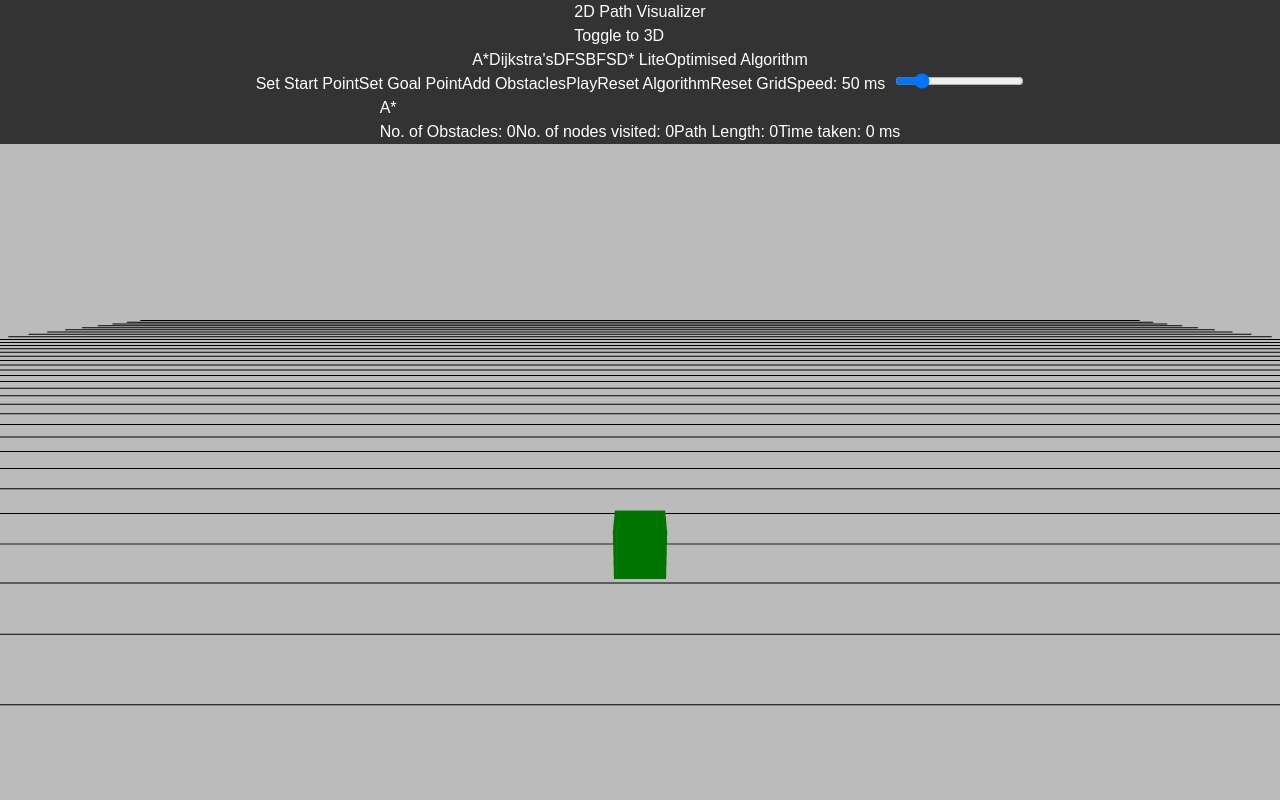
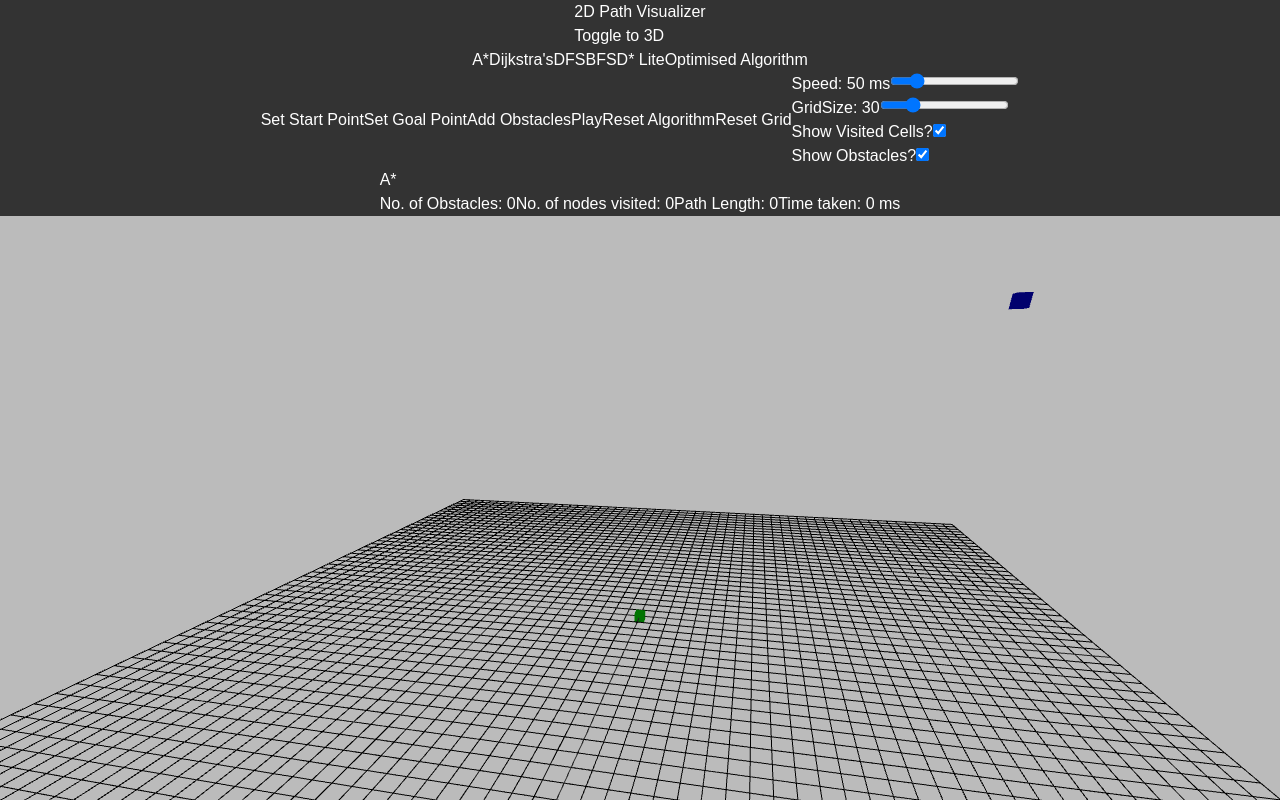
Before and after one commit to sonal-dixit/path_visualiser, a React (Vite) app: page / in a window 1280 px wide. Shown: the top 800 px of the page. Built offline with nearby package versions, Linux system fonts and the light colour scheme; the HTML template or start-up script is replaced by a standard one.

Commit message:
added buttons for chanding grid size and toggles showing of cells and obstacles

```diff
--- a/src/components/PathVisualizer.jsx
+++ b/src/components/PathVisualizer.jsx
@@ -10,7 +10,6 @@ import bellmanFordPathfinding from "./BellmanFord";
 import dStarLitePathfinding from "./DStar";
 import hybridPathfinding from "./hybrid";
 
-const gridSize = 30;
 const cellSize = 1;
 const directions = [
   [0, 1],
@@ -20,6 +19,7 @@ const directions = [
 ];
 // reason for removing the diagnol directions is because they will be applicable only when there is obstacle on left and right and that is not suitable
 const PathVisualizer = () => {
+  const [gridSize, setGridSize] = useState(30);
   const [path, setPath] = useState([]);
   const [visitedCells, setVisitedCells] = useState([]);
   const [obstaclePositions, setObstaclePositions] = useState(new Set());
@@ -31,11 +31,15 @@ const PathVisualizer = () => {
   const isSearching = useRef(false);
   const [selectedAlgorithm, setSelectedAlgorithm] = useState("A*");
   const [timeTaken, setTimeTaken] = useState(0);
+  const [showVisitedCells, setShowVisitedCells] = useState(1);
+  const [showObstacles, setShowObstacles] = useState(1);
 
   const resetAlgorithm = () => {
     setPath([]);
     setVisitedCells([]);
     setIsRunning(false);
+    setShowObstacles(1);
+    setShowVisitedCells(1);
     isSearching.current = false;
   };
 
@@ -47,6 +51,8 @@ const PathVisualizer = () => {
     setGoalPoint([gridSize - 1, gridSize - 1]);
     setIsRunning(false);
     setObstacleCount(0);
+    setShowObstacles(1);
+    setShowVisitedCells(1);
     isSearching.current = false;
   };
 
@@ -68,6 +74,10 @@ const PathVisualizer = () => {
       }
     }
   };
+
+  useEffect(() => {
+    resetGrid();
+  }, [gridSize]);
 
   return (
     <>
@@ -215,9 +225,10 @@ const PathVisualizer = () => {
         >
           Reset Grid
         </button>
-        {/* Slider to control speed */}
+        <div className="absolute top-12 right-5 flex gap-2">
+          <div classname="flex flex-col gap-4">
             <div className="flex flex-col text-center">
-          <label style={{ marginRight: "10px" }}>Speed: {speed} ms</label>
+              <label>Speed: {speed} ms</label>
               <input
                 type="range"
                 min="1"
@@ -225,6 +236,36 @@ const PathVisualizer = () => {
                 value={speed}
                 onChange={(e) => setSpeed(Number(e.target.value))}
               />
+            </div>
+            <div className="flex flex-col text-center mt-3">
+              <label>GridSize: {gridSize}</label>
+              <input
+                type="range"
+                min="10"
+                max="100"
+                value={gridSize}
+                onChange={(e) => setGridSize(Number(e.target.value))}
+              />
+            </div>
+          </div>
+          <div className="flex flex-col gap-4">
+            <div className="flex flex-col text-center">
+              <label>Show Visited Cells?</label>
+              <input
+                type="checkbox"
+                defaultChecked={showVisitedCells}
+                onChange={(e) => setShowVisitedCells(e.target.checked)}
+              />
+            </div>
+            <div className="flex flex-col text-center">
+              <label>Show Obstacles?</label>
+              <input
+                type="checkbox"
+                defaultChecked={showObstacles}
+                onChange={(e) => setShowObstacles(e.target.checked)}
+              />
+            </div>
+          </div>
         </div>
       </div>
       <div className="absolute bottom-0 right-0 bg-gray-800 text-white p-2 rounded m-2 z-10 flex flex-col gap-3">
@@ -240,7 +281,7 @@ const PathVisualizer = () => {
         <span>Time taken: {timeTaken} ms</span>
       </div>
 
-      <Canvas camera={{ position: [0, 5, 10], fov: 70 }}>
+      <Canvas camera={{ position: [10, 25, 50] }}>
         <color attach="background" args={["#bbbbbb"]} />
         <ambientLight intensity={0.5} />
         <OrbitControls />
@@ -259,6 +300,8 @@ const PathVisualizer = () => {
         </mesh>
 
         {/* Display Visited Cells */}
+        {showVisitedCells && (
+          <>
             {visitedCells.map((position, index) => (
               <mesh
                 key={`visited-${index}`}
@@ -268,6 +311,17 @@ const PathVisualizer = () => {
                 <meshStandardMaterial color="lightgray" />
               </mesh>
             ))}
+            {path.map((position, index) => (
+              <mesh
+                key={`path-${index}`}
+                position={[position.x, position.y, position.z]}
+              >
+                <boxGeometry args={[cellSize, cellSize, cellSize]} />
+                <meshStandardMaterial color="yellow" />
+              </mesh>
+            ))}
+          </>
+        )}
 
         {/* Display Final Path */}
         {path.map((position, index) => (
@@ -281,6 +335,8 @@ const PathVisualizer = () => {
         ))}
 
         {/* Display Obstacles */}
+        {showObstacles && (
+          <>
             {Array.from(obstaclePositions).map((obstacleKey, index) => {
               const [x, y] = obstacleKey.split(",").map(Number);
               return (
@@ -290,6 +346,8 @@ const PathVisualizer = () => {
                 </mesh>
               );
             })}
+          </>
+        )}
       </Canvas>
     </>
   );
--- a/src/components/PathVisualizer3d.jsx
+++ b/src/components/PathVisualizer3d.jsx
@@ -8,7 +8,6 @@ import dfsPathfinding from "./DFS3d";
 import bfsPathfinding from "./BFS3d";
 // import dStarLitePathfinding from "./DStar3d";
 import hybridPathfinding from "./hybrid3d";
-const gridSize = 30;
 const cellSize = 1;
 const directions = [
   [0, 1, 0],
@@ -26,6 +25,7 @@ const directions = [
 ];
 
 const PathVisualizer = () => {
+  const [gridSize, setGridSize] = useState(10);
   const [path, setPath] = useState([]);
   const [visitedCells, setVisitedCells] = useState([]);
   const [obstaclePositions, setObstaclePositions] = useState(new Set());
@@ -41,15 +41,21 @@ const PathVisualizer = () => {
   const isSearching = useRef(false);
   const [selectedAlgorithm, setSelectedAlgorithm] = useState("A*");
   const [timeTaken, setTimeTaken] = useState(0);
+  const [showVisitedCells, setShowVisitedCells] = useState(1);
+  const [showObstacles, setShowObstacles] = useState(1);
 
   const resetAlgorithm = () => {
     setPath([]);
     setVisitedCells([]);
     setIsRunning(false);
+    setShowObstacles(1);
+    setShowVisitedCells(1);
     isSearching.current = false;
   };
 
   const resetGrid = () => {
+    setShowObstacles(1);
+    setShowVisitedCells(1);
     setPath([]);
     setVisitedCells([]);
     setObstaclePositions(new Set());
@@ -80,6 +86,10 @@ const PathVisualizer = () => {
       }
     }
   };
+
+  useEffect(() => {
+    resetGrid();
+  }, [gridSize]);
 
   return (
     <>
@@ -229,9 +239,10 @@ const PathVisualizer = () => {
         >
           Reset Grid
         </button>
-        {/* Slider to control speed */}
+        <div className="absolute top-12 right-5 flex gap-2">
+          <div classname="flex flex-col gap-4">
             <div className="flex flex-col text-center">
-          <label style={{ marginRight: "10px" }}>Speed: {speed} ms</label>
+              <label>Speed: {speed} ms</label>
               <input
                 type="range"
                 min="1"
@@ -239,6 +250,36 @@ const PathVisualizer = () => {
                 value={speed}
                 onChange={(e) => setSpeed(Number(e.target.value))}
               />
+            </div>
+            <div className="flex flex-col text-center mt-3">
+              <label>GridSize: {gridSize}</label>
+              <input
+                type="range"
+                min="10"
+                max="50"
+                value={gridSize}
+                onChange={(e) => setGridSize(Number(e.target.value))}
+              />
+            </div>
+          </div>
+          <div className="flex flex-col gap-4">
+            <div className="flex flex-col text-center">
+              <label>Show Visited Cells?</label>
+              <input
+                type="checkbox"
+                defaultChecked={showVisitedCells}
+                onChange={(e) => setShowVisitedCells(e.target.checked)}
+              />
+            </div>
+            <div className="flex flex-col text-center">
+              <label>Show Obstacles?</label>
+              <input
+                type="checkbox"
+                defaultChecked={showObstacles}
+                onChange={(e) => setShowObstacles(e.target.checked)}
+              />
+            </div>
+          </div>
         </div>
       </div>
       <div className="absolute bottom-0 right-0 bg-gray-800 text-white p-2 rounded m-2 z-10 flex flex-col gap-3">
@@ -254,7 +295,7 @@ const PathVisualizer = () => {
         <span>Time taken: {timeTaken} ms</span>
       </div>
 
-      <Canvas camera={{ position: [0, 5, 10], fov: 70 }}>
+      <Canvas camera={{ position: [-24, 15, 20] }}>
         <color attach="background" args={["#bbbbbb"]} />
         <ambientLight intensity={0.5} />
         <OrbitControls />
@@ -273,6 +314,8 @@ const PathVisualizer = () => {
         </mesh>
 
         {/* Display Visited Cells */}
+        {showVisitedCells && (
+          <>
             {visitedCells.map((position, index) => (
               <mesh
                 key={`visited-${index}`}
@@ -282,6 +325,17 @@ const PathVisualizer = () => {
                 <meshStandardMaterial color="lightgray" />
               </mesh>
             ))}
+            {path.map((position, index) => (
+              <mesh
+                key={`path-${index}`}
+                position={[position.x, position.y, position.z]}
+              >
+                <boxGeometry args={[cellSize, cellSize, cellSize]} />
+                <meshStandardMaterial color="yellow" />
+              </mesh>
+            ))}
+          </>
+        )}
 
         {/* Display Final Path */}
         {path.map((position, index) => (
@@ -295,6 +349,8 @@ const PathVisualizer = () => {
         ))}
 
         {/* Display Obstacles */}
+        {showObstacles && (
+          <>
             {Array.from(obstaclePositions).map((obstacleKey, index) => {
               const [x, y, z] = obstacleKey.split(",").map(Number);
               return (
@@ -304,6 +360,8 @@ const PathVisualizer = () => {
                 </mesh>
               );
             })}
+          </>
+        )}
       </Canvas>
     </>
   );
```
Lines whose indentation alone changed are shown as unchanged.
